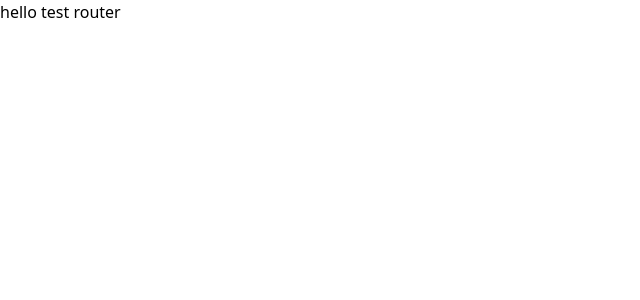
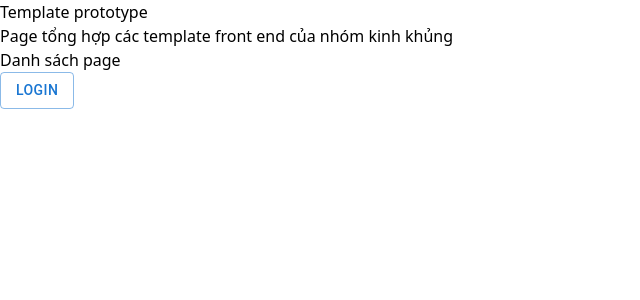
Before and after one commit to lightraptor2310/React-Template, a React (Vite) app: page / in a window 1280 px wide. Shown: the top 300 px of the page, without its empty margins (0-640 px from the left). Built offline with nearby package versions, Linux system fonts and the light colour scheme.

Commit message:
create page manage template

```diff
--- a/package.json
+++ b/package.json
@@ -10,6 +10,10 @@
     "preview": "vite preview"
   },
   "dependencies": {
+    "@emotion/react": "^11.11.1",
+    "@emotion/styled": "^11.11.0",
+    "@mui/material": "^5.14.17",
+    "@mui/system": "^5.14.17",
     "localforage": "^1.10.0",
     "match-sorter": "^6.3.1",
     "react": "^18.2.0",
--- a/src/App.jsx
+++ b/src/App.jsx
@@ -1,9 +1,24 @@
+import {Button} from '@mui/material'
+
 
 function App() {
-
+  const list_button = [
+    {name: 'login', value : '/login'}
+  ]
   return (
     <>
-      <p className=" text-center">hello test router</p>
+      <p className=" text-center text-3xl font-semibold">Template prototype</p>
+      <p className='text-center p-5'>Page tổng hợp các template front end của nhóm kinh khủng</p>
+      <p className='text-xl m-3 font-semibold'>Danh sách page</p>
+      <div className="list-template grid lg:grid-cols-4 md:grid-cols-3 grid-cols-1 gap-3">
+        {list_button.map((item)=>
+
+          <Button variant="outlined" color="primary" href={`${item.value}`}>
+            {item.name}
+          </Button>
+      )}
+      </div>
+
     </>
   )
 }
```
Also changed, not shown: 1 other file (tests, documents, lock files or other folders).
